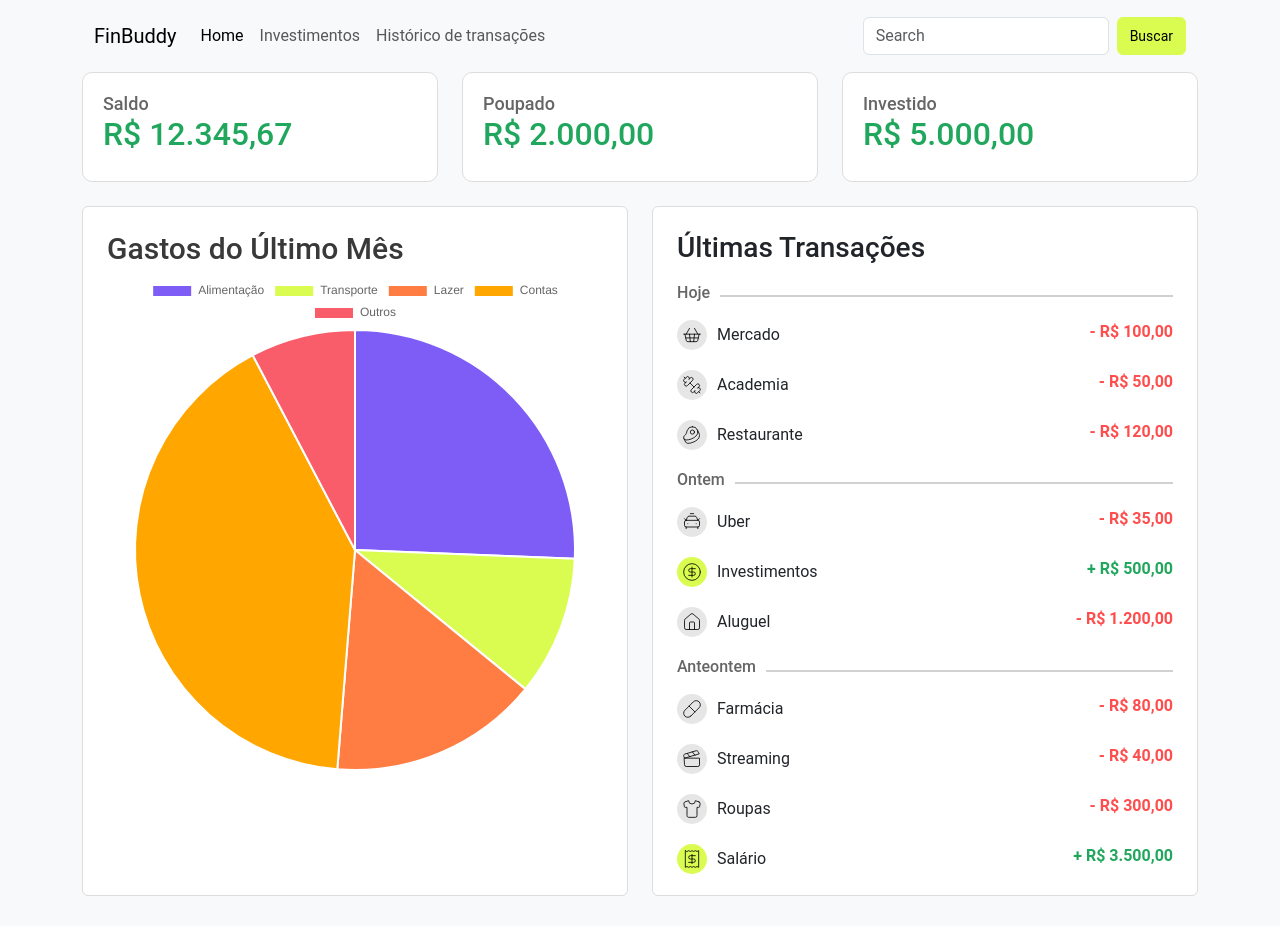
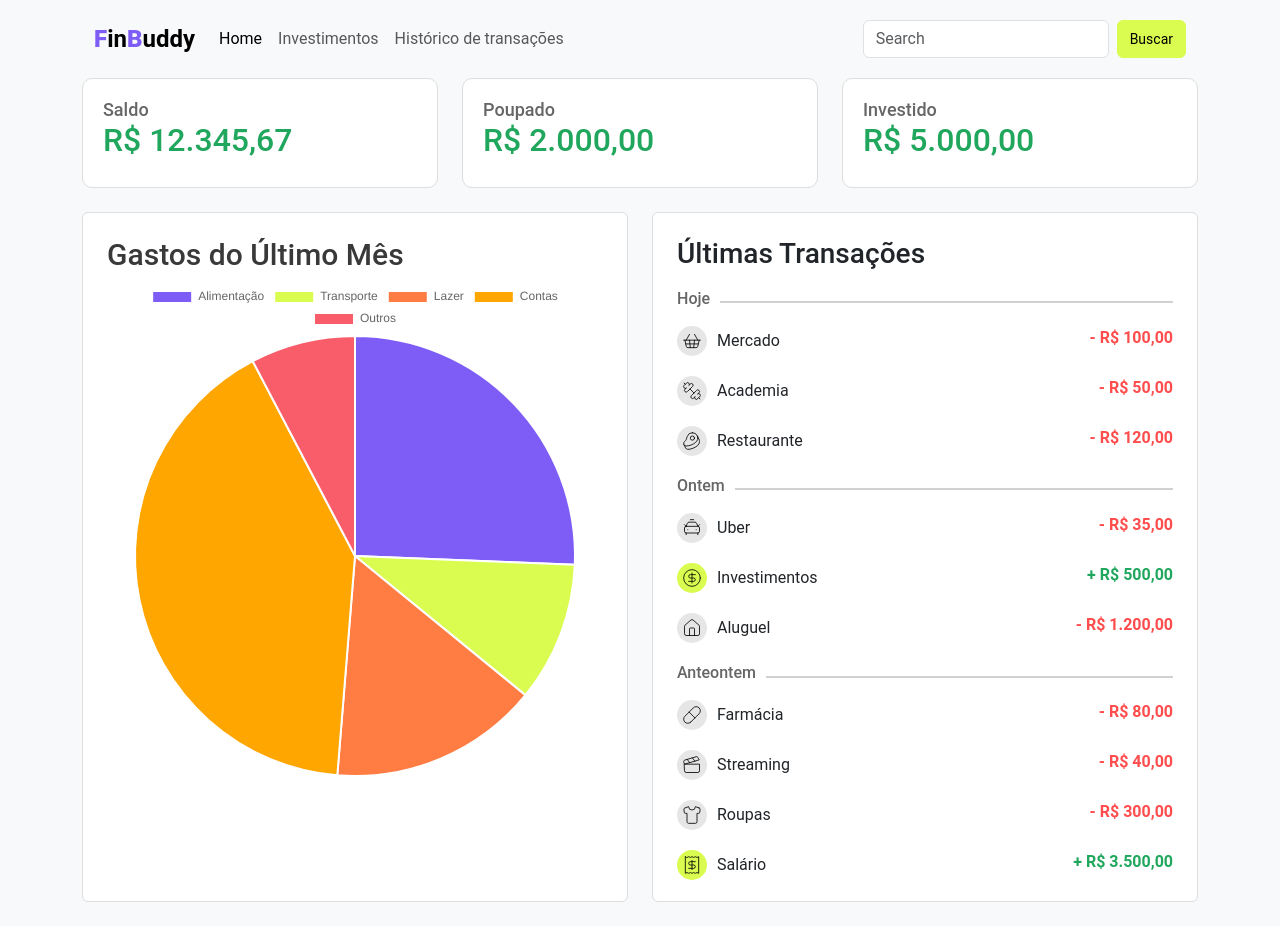
Before and after one commit to sales-gb/fase-4-finbuddy-rm560076, a plain HTML site: page index.html in a window 1280 px wide. Drawn offline with nearby package versions, Linux system fonts and the light colour scheme.

Commit message:
style: Update navbar brand styling and add emphasis to FinBuddy name

```diff
--- a/css/style.css
+++ b/css/style.css
@@ -7,6 +7,15 @@
 body {
   font-family: "Roboto", sans-serif;
   background-color: #f8f9fa;
+}
+
+.navbar-brand {
+  font-size: 24px;
+  font-weight: bold;
+  color: #000;
+}
+b {
+  color: #7d5df6;
 }
 
 .dashboard-card {
--- a/index.html
+++ b/index.html
@@ -17,7 +17,7 @@
   <body class="container-lg">
     <nav class="navbar navbar-expand-lg mt-2 bg-body-tertiary">
       <div class="container-fluid">
-        <a class="navbar-brand" href="#">FinBuddy</a>
+        <a class="navbar-brand" href="#"><b>F</b>in<b>B</b>uddy</a>
         <button
           class="navbar-toggler"
           type="button"
```
Also changed, not shown: assets/images/image-readme.png.
